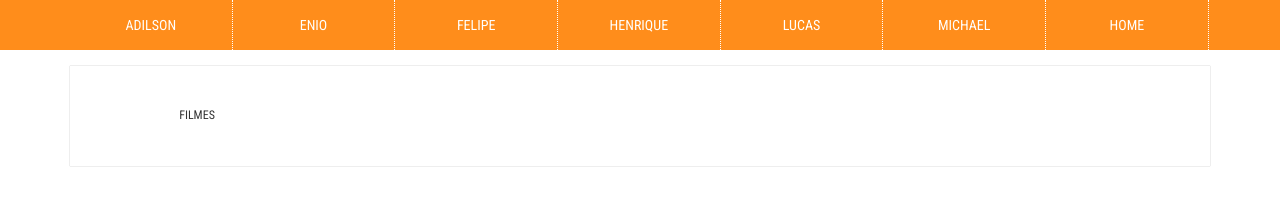
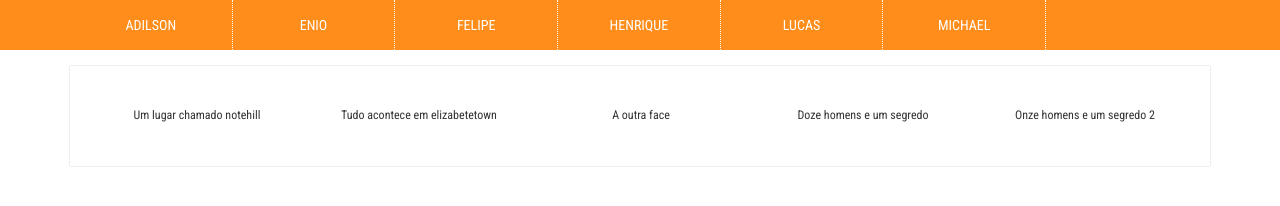
Before and after one commit to adilson308/devops-ac01, a plain HTML site: page docs/index.html in a window 1280 px wide. Drawn offline with Linux system fonts and the light colour scheme.

Commit message:
Add files via upload

```diff
--- a/docs/index.html
+++ b/docs/index.html
@@ -90,7 +90,6 @@ Smartphone Compatible web template, free webdesigns for Nokia, Samsung, LG, Sony
 							<li><a href="henrique.html">Henrique</a></li>
 							<li><a href="lucas.html">Lucas</a></li>
 							<li><a href="michael.html">Michael</a></li>
-							<li><a href="index.html">Home</a>
 						</ul>
 					</nav>
 				</div>
@@ -107,15 +106,47 @@ Smartphone Compatible web template, free webdesigns for Nokia, Samsung, LG, Sony
 						<div class="w3l-movie-gride-agile w3l-movie-gride-agile1">
 							<div class="mid-1 agileits_w3layouts_mid_1_home">
 								<div class="w3l-movie-text">
-									<h6>FILMES</h6>
+									<h6>Um lugar chamado notehill</h6>
 								</div>
 							</div>
 						</div>
 					</div>
-
-
-
-
+					<div class="item">
+						<div class="w3l-movie-gride-agile w3l-movie-gride-agile1">
+							<div class="mid-1 agileits_w3layouts_mid_1_home">
+								<div class="w3l-movie-text">
+									<h6>Tudo acontece em elizabetetown</h6>
+								</div>
+							</div>
+						</div>
+					</div>
+					<div class="item">
+						<div class="w3l-movie-gride-agile w3l-movie-gride-agile1">
+							<div class="mid-1 agileits_w3layouts_mid_1_home">
+								<div class="w3l-movie-text">
+									<h6>A outra face</h6>
+								</div>
+							</div>
+						</div>
+					</div>
+					<div class="item">
+						<div class="w3l-movie-gride-agile w3l-movie-gride-agile1">
+							<div class="mid-1 agileits_w3layouts_mid_1_home">
+								<div class="w3l-movie-text">
+									<h6>Doze homens e um segredo</h6>
+								</div>
+							</div>
+						</div>
+					</div>
+					<div class="item">
+						<div class="w3l-movie-gride-agile w3l-movie-gride-agile1">
+							<div class="mid-1 agileits_w3layouts_mid_1_home">
+								<div class="w3l-movie-text">
+									<h6>Onze homens e um segredo 2</h6>
+								</div>
+							</div>
+						</div>
+					</div>
 				</div>
 			</div>
 		</div>
```
Also changed, not shown: docs/adilson.html (+18 -1 lines), docs/enio.html (+0 -1 lines), docs/felipe.html (+18 -1 lines), docs/henrique.html (+1 -21 lines), docs/lucas.html (+0 -19 lines), docs/michael.html (+18 -1 lines).
